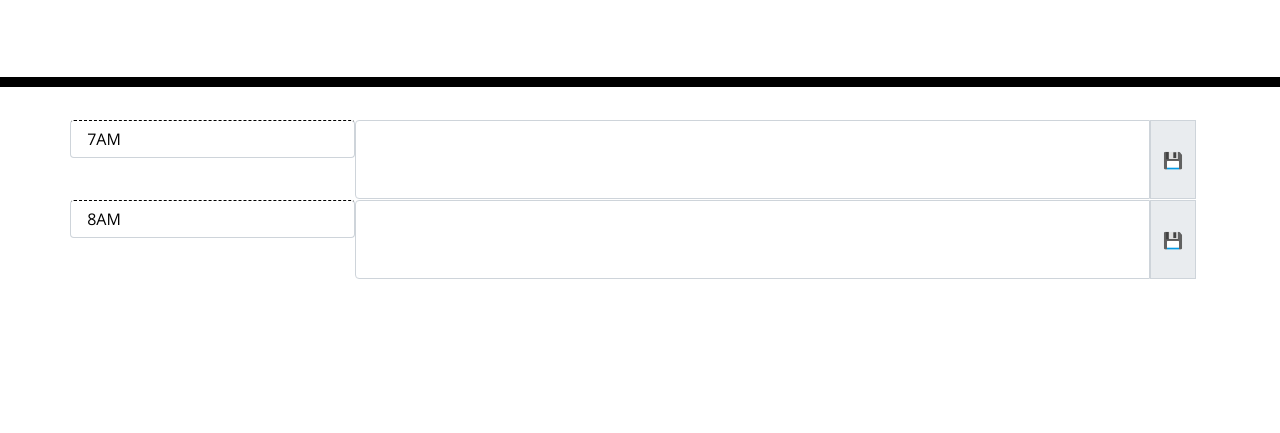
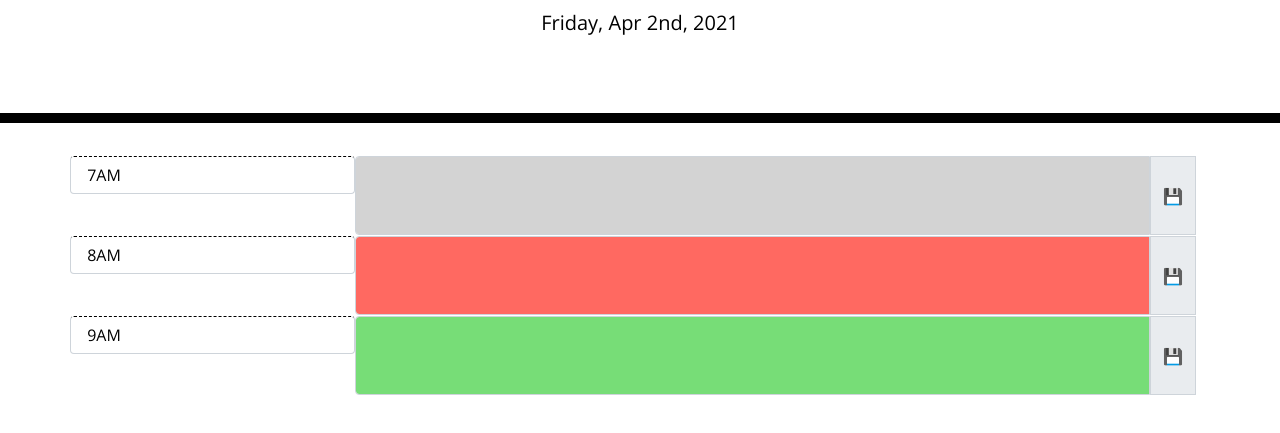
Before and after one commit to rutherford87/Daily-To-Do-List, a plain HTML site: page index.html in a window 1280 px wide. Shown: the part 181-614 px from the top of the page. Drawn offline with nearby package versions, Linux system fonts and the light colour scheme.

Commit message:
Added new example.PNG. Readme is up to date with user instructions. Script file includes loop for showing colors of past, present, and future hours using Moment. Next update will include storing items in local and getting.

```diff
--- a/index.html
+++ b/index.html
@@ -31,23 +31,32 @@
     <div class="container">
       <!-- Timeblocks go here -->
       <section class='row'>
-      <div class='hour form-control col-12 col-md-3'> 7AM </div>
+      <div  class='hour form-control col-12 col-md-3'> 7AM </div>
       <div class="input-group col-12 col-md-9"style="padding-left:0px">
-        <textarea class="form-control" aria-label="With textarea"></textarea><div class="input-group-prepend">
-          <span class="input-group-text">💾</span>
+        <textarea id="7AM" class="form-control" aria-label="With textarea"></textarea><div class="input-group-prepend">
+          <button class="input-group-text">💾</button>
         </div>
 
       </div>
       </section>
       <section class='row'>
-        <div class='hour form-control col-12 col-md-3'> 8AM </div>
+        <div  class='hour form-control col-12 col-md-3'> 8AM </div>
         <div class="input-group col-12 col-md-9" style="padding-left:0px">
-          <textarea class="form-control"></textarea><div class="input-group-prepend">
+          <textarea id ="8AM" class="form-control"></textarea><div class="input-group-prepend">
             <button class="input-group-text">💾</button>
           </div>
 
         </div>
         </section>
+        <section class='row'>
+          <div  class='hour form-control col-12 col-md-3'> 9AM </div>
+          <div class="input-group col-12 col-md-9" style="padding-left:0px">
+            <textarea id ="9AM" class="form-control"></textarea><div class="input-group-prepend">
+              <button class="input-group-text">💾</button>
+            </div>
+
+          </div>
+          </section>
     </div>
 
 
--- a/script.js
+++ b/script.js
@@ -1,8 +1,53 @@
+//Build the elements:
+var textArea7AMEl = document.getElementById('7AM')
+var textArea8AMEl = document.getElementById('8AM')
+var textArea9AMEl = document.getElementById('9AM')
+var elementArray = [textArea7AMEl, textArea8AMEl, textArea9AMEl];
 
+//Use moment to establish current time and date
+var today = moment();
+console.log('today is from moment '+ today);
+var input = $(".input");
 
+$("#currentDay").text(today.format("dddd, MMM Do, YYYY"));
 
+var currentHour = moment().format("HH");
+console.log (currentHour);
 //set up function to establish what hour it is currently in the day
 //set up loop to set the class for each 'textarea' per row based on comparison to current time
 
 //build an array for number of rows (hours in a day) to show
-var hoursPerDay=[8, 9];
+var hoursPerDay=[7, 8, 9];
+//var currentHour =7;
+//assign future to all rows intially?
+
+//if the hour assigned a row (how is it assigned --> doesn't need to be assigned, do it this way:
+currentHour=8;
+function timeCheck(){
+for (var i=0; i<=(hoursPerDay.length-1); i++) {
+if (hoursPerDay[i] < currentHour) {
+    elementArray[i].classList.add('past');
+} else if (hoursPerDay[i] == currentHour) {
+    elementArray[i].classList.add('present');
+} else {
+    elementArray[i].classList.add('future');
+}
+}
+console.log(elementArray);
+}
+
+//leave timeCheck here to run whenever the page is loaded. will it reload after a button click?
+timeCheck();
+// might have to add in textArea7AMEl.classList.remove('past')
+//textArea7AMEl.classList.remove('future') in order to override pre-added classes
+
+
+//to revisit the class add function:
+// console.log('this is element array');
+// console.log(elementArray);
+// elementArray[1].classList.add('past');
+// console.log(elementArray);
+// textArea7AMEl.classList.add('present');
+// console.log(elementArray);
+// textArea7AMEl.classList.remove('present');
+// console.log(elementArray);
```
Also changed, not shown: Example.PNG (added), 1 other file.
